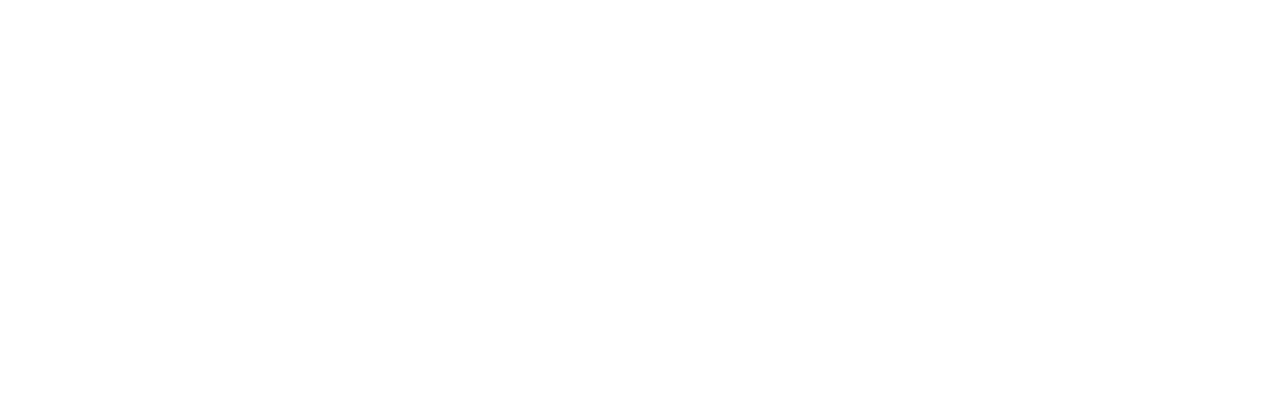
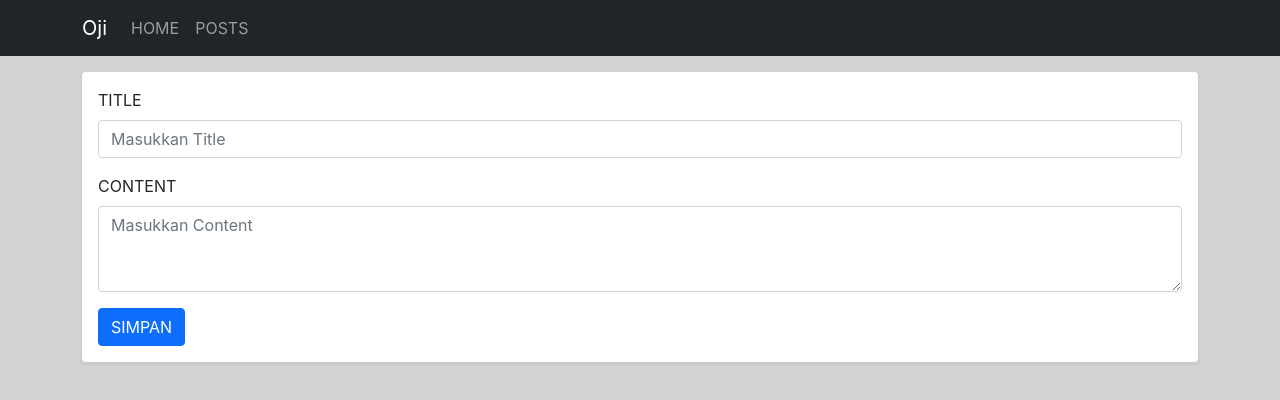
Before and after one commit to vistochicho/react-oji, a React (Create React App) app: page /identity/create in a window 1280 px wide. Shown: the top 400 px of the page. Built offline with nearby package versions, Linux system fonts and the light colour scheme.

Commit message:
Update function Create & Read

```diff
--- a/package.json
+++ b/package.json
@@ -16,7 +16,7 @@
     "web-vitals": "^2.1.4"
   },
   "scripts": {
-    "start": "react-scripts start",
+    "start": "set PORT=5000 && react-scripts start",
     "build": "react-scripts build",
     "test": "react-scripts test",
     "eject": "react-scripts eject"
--- a/src/App.css
+++ /dev/null
@@ -1,38 +0,0 @@
-.App {
-  text-align: center;
-}
-
-.App-logo {
-  height: 40vmin;
-  pointer-events: none;
-}
-
-@media (prefers-reduced-motion: no-preference) {
-  .App-logo {
-    animation: App-logo-spin infinite 20s linear;
-  }
-}
-
-.App-header {
-  background-color: #282c34;
-  min-height: 100vh;
-  display: flex;
-  flex-direction: column;
-  align-items: center;
-  justify-content: center;
-  font-size: calc(10px + 2vmin);
-  color: white;
-}
-
-.App-link {
-  color: #61dafb;
-}
-
-@keyframes App-logo-spin {
-  from {
-    transform: rotate(0deg);
-  }
-  to {
-    transform: rotate(360deg);
-  }
-}
--- a/src/App.jsx
+++ b/src/App.jsx
@@ -1,8 +1,45 @@
-import logo from './logo.svg';
-import './App.css';
+//import component Bootstrap React
+import { Navbar, Container, Nav } from 'react-bootstrap'
+
+//import react router dom
+import { Route, Routes, Link } from "react-router-dom";
+
+//import component Home
+import IndexIdentity from './pages/identity/Index';
+
+//import component Post Index
+// import PostIndex from './pages/posts/Index'
+
+//import component Post Create
+import CreateIdentity from './pages/identity/Create'
+
+//import component Post Edit
+import EditIdentity from './pages/identity/Edit'
 
 function App() {
+  return (
+    <div>
+      <Navbar collapseOnSelect expand="lg" bg="dark" variant="dark">
+        <Container>
+          <Navbar.Brand to="/">Oji</Navbar.Brand>
+            <Navbar.Toggle aria-controls="responsive-navbar-nav" />
+              <Navbar.Collapse id="responsive-navbar-nav">
+                <Nav className="me-auto">
+                  <Nav.Link as={Link} to="/" className="nav-link">HOME</Nav.Link>
+                  <Nav.Link as={Link} to="/identity" className="nav-link">POSTS</Nav.Link>
+                </Nav>
+            </Navbar.Collapse>
+        </Container>
+      </Navbar>
 
+      <Routes>
+        <Route path="/identity" element={<IndexIdentity/>} />
+        {/* <Route exact path="/posts" element={PostIndex} /> */}
+        <Route path="/identity/create" element={<CreateIdentity/>} />
+        <Route path="/identity/edit/:id" element={<EditIdentity/>} />
+      </Routes>
+    </div>
+  );
 }
 
 export default App;
--- a/src/index.css
+++ b/src/index.css
@@ -5,6 +5,7 @@ body {
     sans-serif;
   -webkit-font-smoothing: antialiased;
   -moz-osx-font-smoothing: grayscale;
+  background-color: lightgray !important;
 }
 
 code {
--- a/src/index.js
+++ b/src/index.js
@@ -1,17 +1,16 @@
 import React from 'react';
-import ReactDOM from 'react-dom/client';
+import ReactDOM from 'react-dom';
+//import Bootstrap CSS
+import 'bootstrap/dist/css/bootstrap.min.css';
 import './index.css';
+import { BrowserRouter } from 'react-router-dom';
 import App from './App';
-import reportWebVitals from './reportWebVitals';
 
-const root = ReactDOM.createRoot(document.getElementById('root'));
-root.render(
+ReactDOM.render(
   <React.StrictMode>
-    <App />
-  </React.StrictMode>
+    <BrowserRouter>
+      <App />
+    </BrowserRouter>
+  </React.StrictMode>,
+  document.getElementById('root')
 );
-
-// If you want to start measuring performance in your app, pass a function
-// to log results (for example: reportWebVitals(console.log))
-// or send to an analytics endpoint. Learn more: https://bit.ly/CRA-vitals
-reportWebVitals();
--- /dev/null
+++ b/src/pages/identity/Create.jsx
@@ -0,0 +1,88 @@
+import { useState } from 'react';
+
+//import component Bootstrap React
+import { Card, Container, Row, Col , Form, Button, Alert } from 'react-bootstrap';
+
+//import axios
+import axios from 'axios';
+
+//import hook history dari react router dom
+import { useNavigate } from "react-router-dom";
+
+function CreateIdentity() {
+
+    //state
+    const [name, setName] = useState('');
+    const [hobby, setHobby] = useState('');
+
+    //state validation
+    const [validation, setValidation] = useState({});
+
+    //history
+    const navigate = useNavigate();
+
+    //method "storePost"
+    const storePost = async (e) => {
+        e.preventDefault();
+
+        //send data to server
+        await axios.post('https://6a06-116-206-28-17.ngrok.io/api/identity', {
+            name: name,
+            hobby: hobby
+        })
+        .then(() => {
+
+            //redirect
+            navigate('/identity');
+
+        })
+        .catch((error) => {
+
+            //assign validation on state
+            setValidation(error.response.data);
+        })
+
+    };
+
+    return (
+        <Container className="mt-3">
+            <Row>
+                <Col md="{12}">
+                    <Card className="border-0 rounded shadow-sm">
+                        <Card.Body>
+
+                            {
+                                validation.errors &&
+                                    <Alert variant="danger">
+                                        <ul class="mt-0 mb-0">
+                                            { validation.errors.map((error, index) => (
+                                                <li key={index}>{ `${error.param} : ${error.msg}` }</li>
+                                            )) }
+                                        </ul>
+                                    </Alert>
+                            }
+
+                            <Form onSubmit={ storePost }>
+                                <Form.Group className="mb-3" controlId="formBasicEmail">
+                                    <Form.Label>TITLE</Form.Label>
+                                    <Form.Control type="text" value={name} onChange={(e) => setName(e.target.value)} placeholder="Masukkan Title" />
+                                </Form.Group>
+
+                                <Form.Group className="mb-3" controlId="formBasicPassword">
+                                    <Form.Label>CONTENT</Form.Label>
+                                    <Form.Control as="textarea" rows={3} value={hobby} onChange={(e) => setHobby(e.target.value)} placeholder="Masukkan Content" />
+                                </Form.Group>
+
+                                <Button variant="primary" type="submit">
+                                    SIMPAN
+                                </Button>
+                            </Form>
+                        </Card.Body>
+                    </Card>
+                </Col>
+            </Row>
+        </Container>
+    );
+}
+
+export default CreateIdentity;
--- /dev/null
+++ b/src/pages/identity/Edit.jsx
@@ -0,0 +1,19 @@
+import { Card, Container, Row, Col } from 'react-bootstrap'
+
+function EditIdentity() {
+    return (
+        <Container className="mt-3">
+            <Row>
+                <Col md="{12}">
+                    <Card className="border-0 rounded shadow-sm">
+                        <Card.Body>
+                            HALAMAN EDIT POST
+                        </Card.Body>
+                    </Card>
+                </Col>
+            </Row>
+        </Container>
+    );
+}
+
+export default EditIdentity;
--- a/src/pages/identity/index.jsx
+++ b/src/pages/identity/index.jsx
@@ -1,31 +1,71 @@
-import { useState, useEffect } from "react";
+import { useState, useEffect } from 'react';
 
+//import react router dom
 import { Link } from "react-router-dom";
 
-import axios from "axios";
+//import component Bootstrap React
+import { Card, Container, Row, Col, Button, Table } from 'react-bootstrap';
 
-function PostIndex() {
+//import axios
+import axios from 'axios';
 
+function IndexIdentity() {
+
+    //define state
     const [posts, setPosts] = useState([]);
 
+    //useEffect hook
     useEffect(() => {
+
+        //panggil method "fetchData"
         fectData();
+
     }, []);
 
+    //function "fetchData"
     const fectData = async () => {
+        //fetching
         const response = await axios.get('https://6a06-116-206-28-17.ngrok.io/api/identity');
+        //get response data
         const data = await response.data.data;
+
+        //assign response data to state "posts"
         setPosts(data);
     }
 
     return (
-  posts.map((post, index) => (
-    <p key={ post.id }>
-        <p>{ index + 1 }</p>
-        <p>{ post.name }</p>
-        <p>{ post.about }</p>
-    </p>
-))
+        <Container className="mt-3">
+            <Row>
+                <Col md="{12}">
+                    <Card className="border-0 rounded shadow-sm">
+                        <Card.Body>
+                            <Button as={Link} to="/identity/create" variant="success" className="mb-3">TAMBAH POST</Button>
+                            <Table striped bordered hover className="mb-1">
+                                <thead>
+                                    <tr>
+                                        <th>NO.</th>
+                                        <th>TITLE</th>
+                                        <th>CONTENT</th>
+                                        <th>AKSI</th>
+                                    </tr>
+                                </thead>
+                                <tbody>
+                                    { posts.map((post, index) => (
+                                        <tr key={ post.id }>
+                                            <td>{ index + 1 }</td>
+                                            <td>{ post.name }</td>
+                                            <td>{ post.hobby }</td>
+                                            <td className="text-center"></td>
+                                        </tr>
+                                    )) }
+                                </tbody>
+                            </Table>
+                        </Card.Body>
+                    </Card>
+                </Col>
+            </Row>
+        </Container>
     );
+}
 
-}
+export default IndexIdentity;
--- a/src/reportWebVitals.js
+++ /dev/null
@@ -1,13 +0,0 @@
-const reportWebVitals = onPerfEntry => {
-  if (onPerfEntry && onPerfEntry instanceof Function) {
-    import('web-vitals').then(({ getCLS, getFID, getFCP, getLCP, getTTFB }) => {
-      getCLS(onPerfEntry);
-      getFID(onPerfEntry);
-      getFCP(onPerfEntry);
-      getLCP(onPerfEntry);
-      getTTFB(onPerfEntry);
-    });
-  }
-};
-
-export default reportWebVitals;
```
Also changed, not shown: src/setupTests.js (deleted, +0 -5 lines), src/logo.svg (deleted), 1 other file (tests, documents, lock files or other folders). Lines whose indentation alone changed are shown as unchanged.
